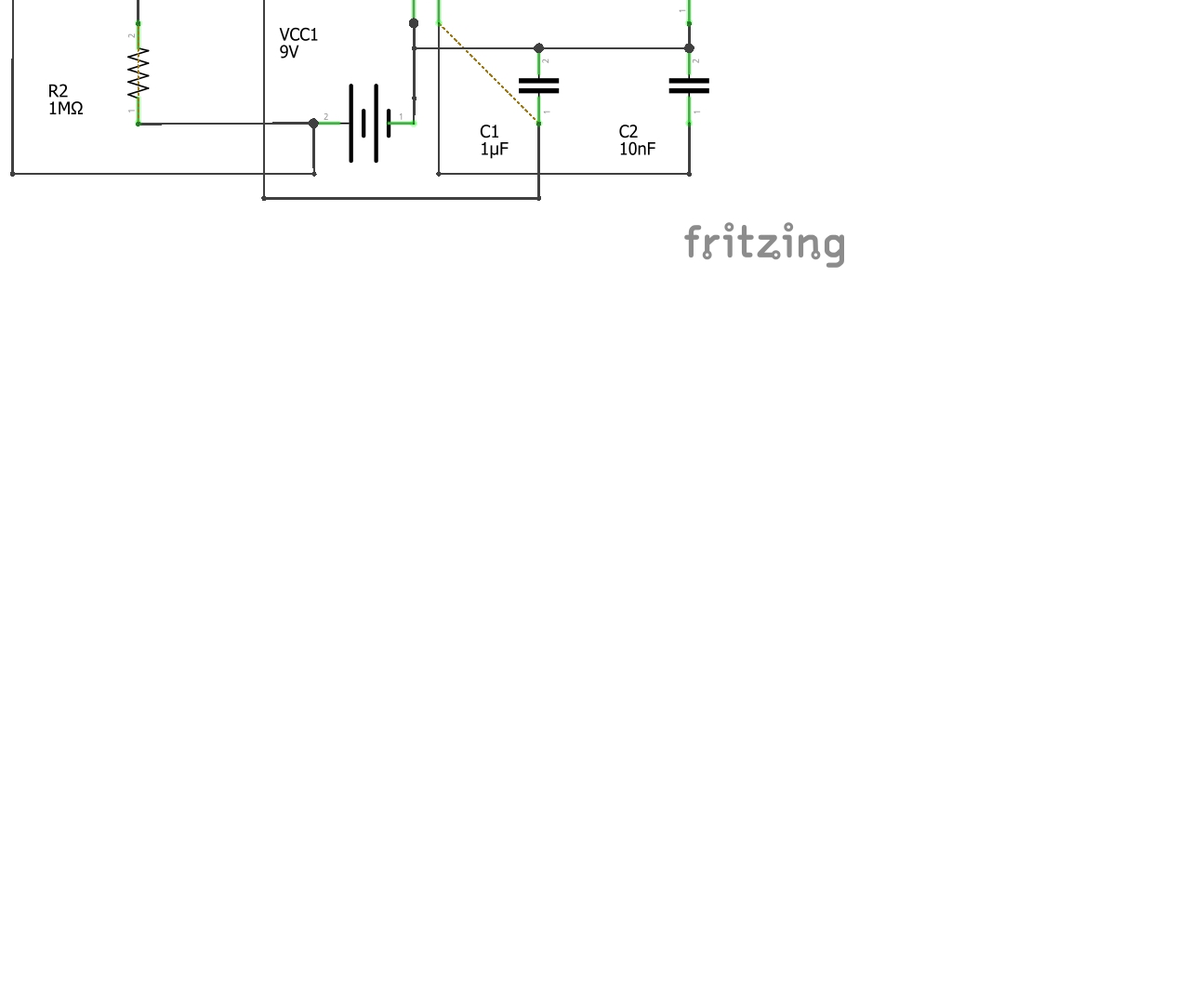
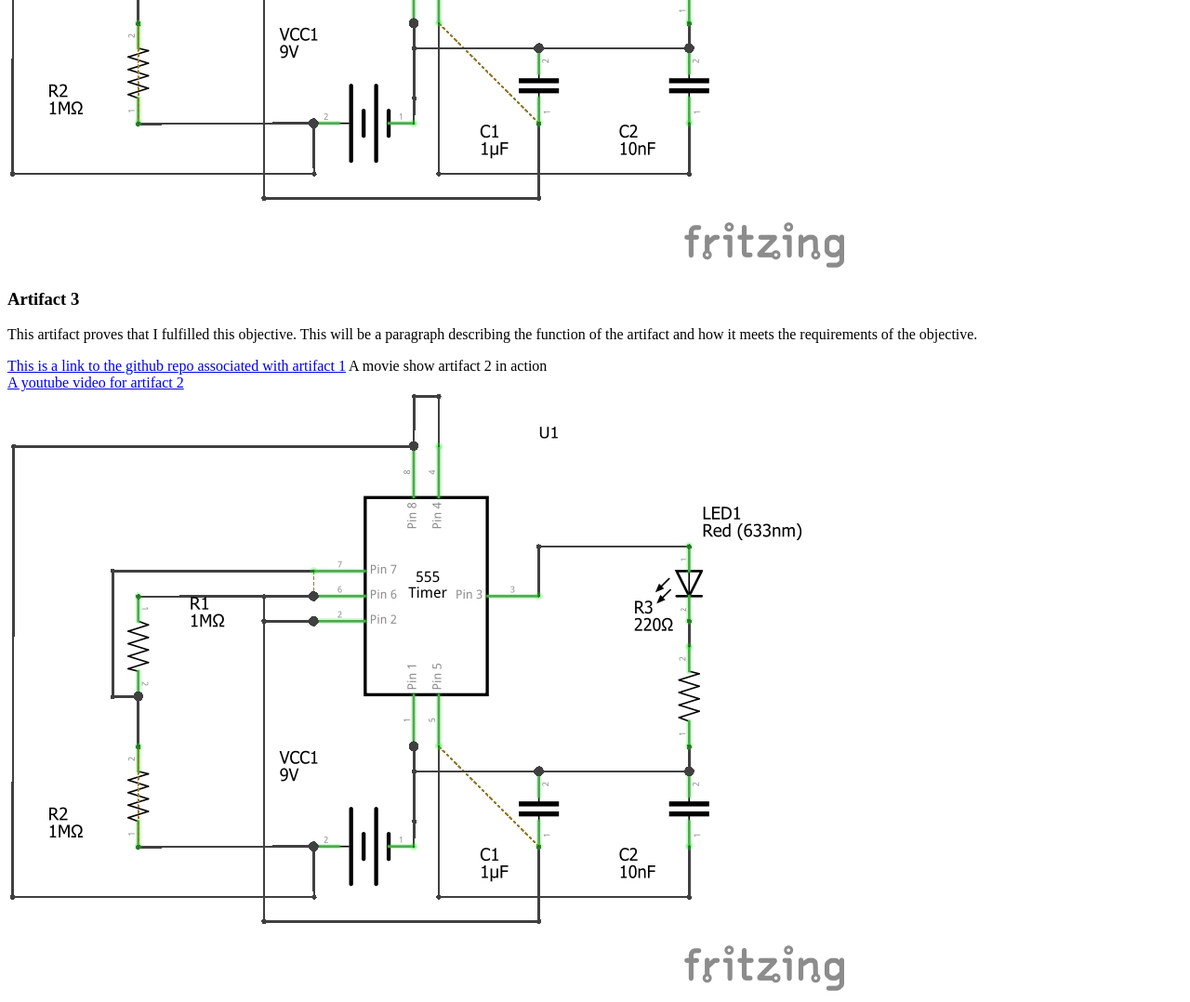
Before and after one commit to praterma2/A1.2FoundationSu23, a plain HTML site: page boards.html in a window 1280 px wide. Shown: the part 9725-10803 px from the top of the page at 93% size. Before the commit the page ends 10025 px from the top, so only its background shows below. Drawn offline with Linux system fonts and the light colour scheme.

Commit message:
Add files via upload

```diff
--- a/boards.html
+++ b/boards.html
@@ -131,6 +131,15 @@ A movie show artifact 1 in action<br>
 A movie show artifact 2 in action<br>
 <a href="https://youtu.be/NTvEMKgLGp4">A youtube video for artifact 2</a><br>
 <img src="555timer_schem.jpg">
+<h3>Artifact 3</h3>
+<p>This artifact proves that I fulfilled this objective. This will be a paragraph describing
+    the function of the artifact and how it meets the requirements of the objective.
+</p>
+<a href="https://github.com/praterma2/geeksNightOut2023">This is a link to the github repo associated with artifact 1</a>
+A movie show artifact 2 in action<br>
+<a href="https://youtu.be/NTvEMKgLGp4">A youtube video for artifact 2</a><br>
+<img src="555timer_schem.jpg">
+
 </body>
 
 </html>
```
